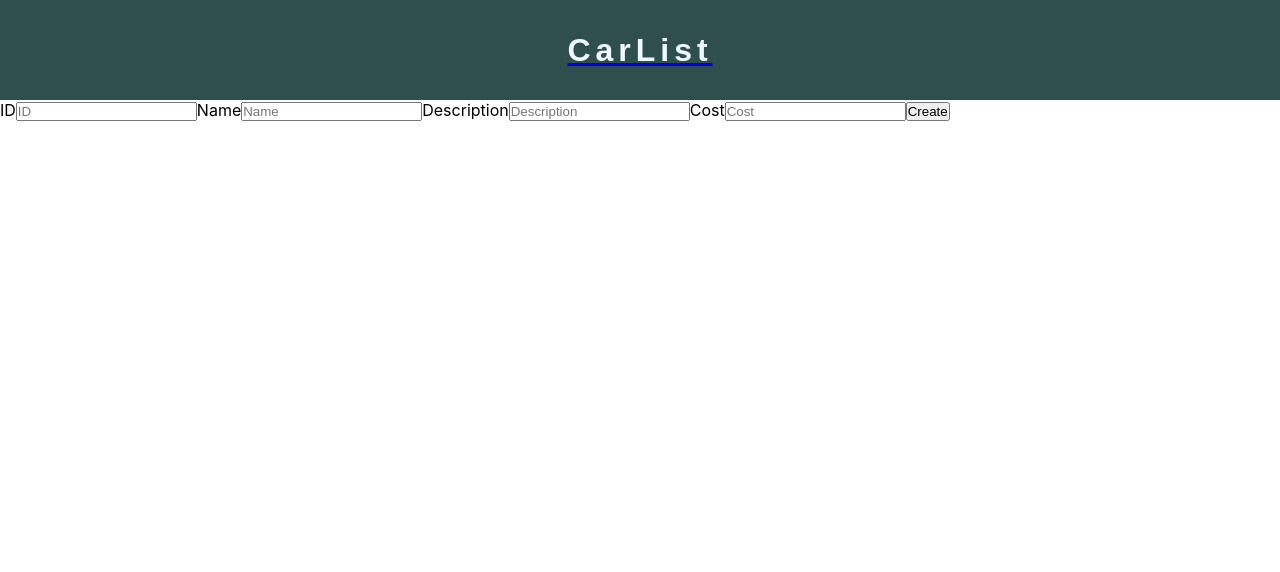
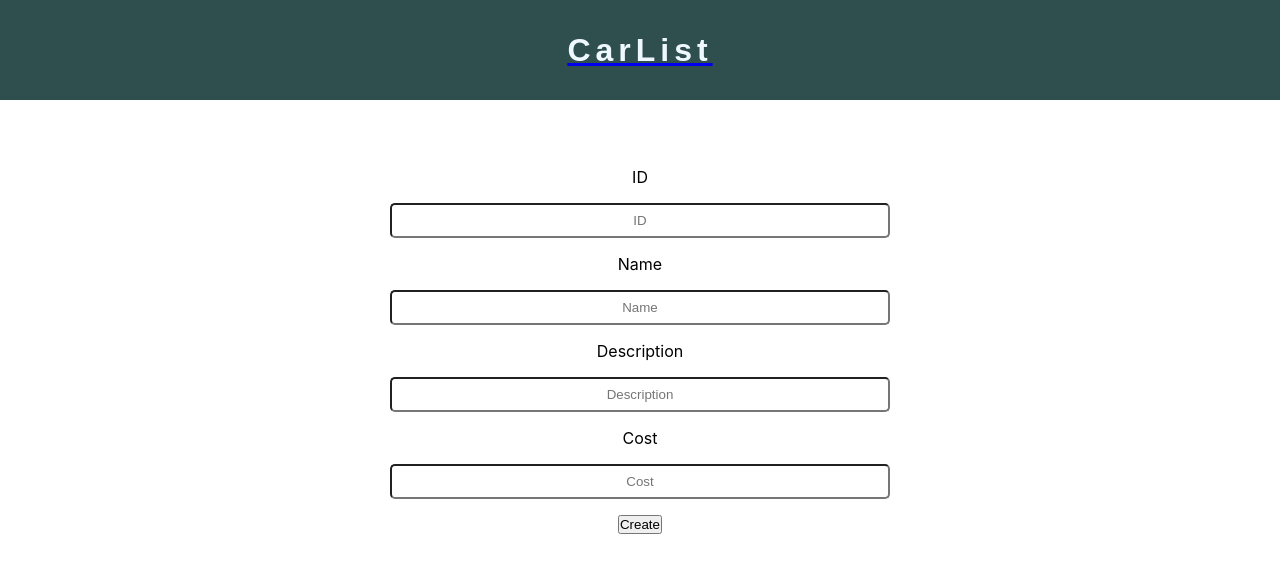
Before and after one commit to amalasyrafInvoke/react-day3, a React (Create React App) app: page /create in a window 1280 px wide. Shown: the top 572 px of the page. Built offline with nearby package versions, Linux system fonts and the light colour scheme; a web font is replaced by a local one.

Commit message:
create Product UI

```diff
--- /dev/null
+++ b/src/containers/createProduct/createProduct.module.css
@@ -0,0 +1,18 @@
+.formContainer {
+  display: flex;
+  flex-direction: column;
+  align-items: center;
+  justify-content: center;
+  height: 500px;
+}
+
+.formContainer input {
+  width: 500px;
+  height: 35px;
+  border-radius: 5px;
+  text-align: center;
+}
+
+.formContainer > * {
+  margin: 0.5rem 0;
+}
--- a/src/containers/createProduct/index.js
+++ b/src/containers/createProduct/index.js
@@ -1,7 +1,13 @@
 import React, { Component } from 'react';
+import { useNavigate } from 'react-router-dom';
 import { products } from '../../assets/products_data';
+import classes from './createProduct.module.css';
 
-export default class CreateProduct extends Component {
+export default function WithNavigate(props) {
+  let navigate = useNavigate();
+  return <CreateProduct navigate={navigate} />;
+}
+class CreateProduct extends Component {
   constructor(props) {
     super(props);
     this.state = {
@@ -13,16 +19,20 @@ export default class CreateProduct extends Component {
   }
 
   buttonOnClick = () => {
-
     console.log(this.state);
     console.log(products);
 
-    if (!this.state.name || !this.state.id || !this.state.description || !this.state.cost) {
+    if (
+      !this.state.name ||
+      !this.state.id ||
+      !this.state.description ||
+      !this.state.cost
+    ) {
       alert('All fields must be filled');
       return;
     }
 
-    if (products.find(product => product.id === this.state.id)) {
+    if (products.find((product) => product.id === this.state.id)) {
       alert('ID existed');
       return;
     }
@@ -33,16 +43,17 @@ export default class CreateProduct extends Component {
       image: null,
       cost: this.state.cost,
       short_description: this.state.description,
-      bullet_description: []
-    })
+      bullet_description: [],
+    });
 
     console.log(products);
 
-  }
+    return this.props.navigate('/');
+  };
 
   render() {
     return (
-      <form>
+      <form className={classes.formContainer}>
         <label htmlFor='id'>ID</label>
         <input
           type='text'
```
